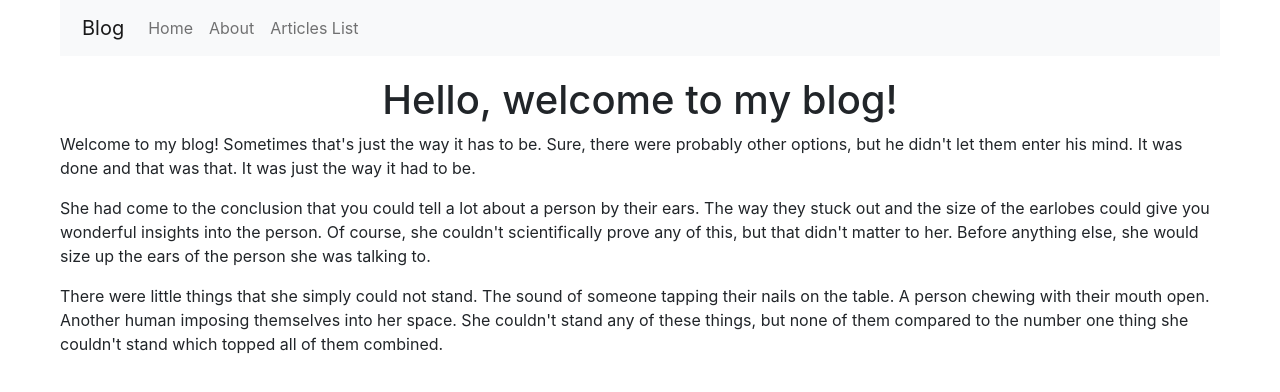
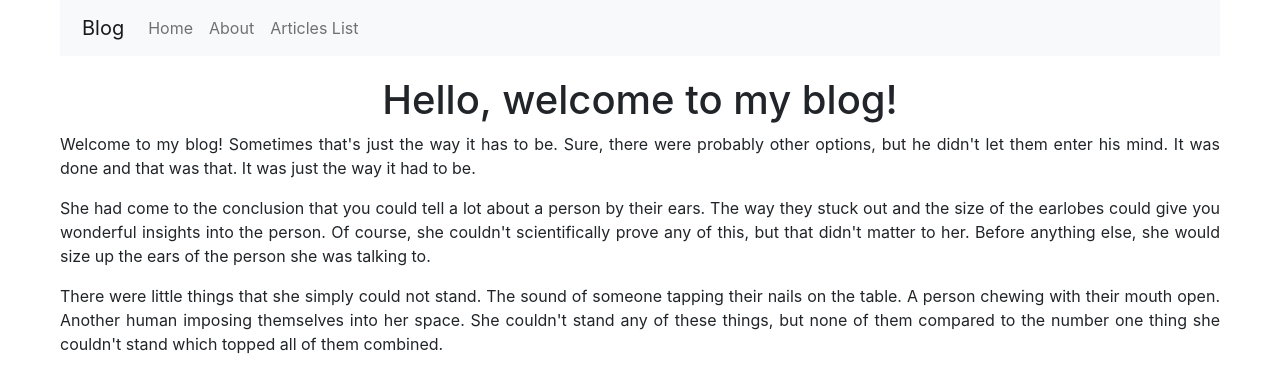
Before and after one commit to kiryl-ramanouski/react-full-stack-site-linkedin-learning, a React (Create React App) app in the folder blog-app-front-end/: page / in a window 1280 px wide. Shown: the top 392 px of the page. Built offline with nearby package versions, Linux system fonts and the light colour scheme.

Commit message:
feat: add minor text and headers style fix

```diff
--- a/blog-app-front-end/src/App.css
+++ b/blog-app-front-end/src/App.css
@@ -9,3 +9,6 @@
 .main-text {
   font-size: medium;
 }
+p {
+  text-align: justify;
+}
--- a/blog-app-front-end/src/components/ArticleList.js
+++ b/blog-app-front-end/src/components/ArticleList.js
@@ -10,7 +10,7 @@ const ArticleList = ({ articles }) => {
       {articles.map((item, i) => {
         return (
           <ListGroup.Item key={i} as={Link} to={`/article/${item.name}`}>
-            <h3 className='header'>{item.title}</h3>
+            <h4>{item.title}</h4>
             <p>{item.content[0].slice(0, 100)}...</p>
           </ListGroup.Item>
         );
```
